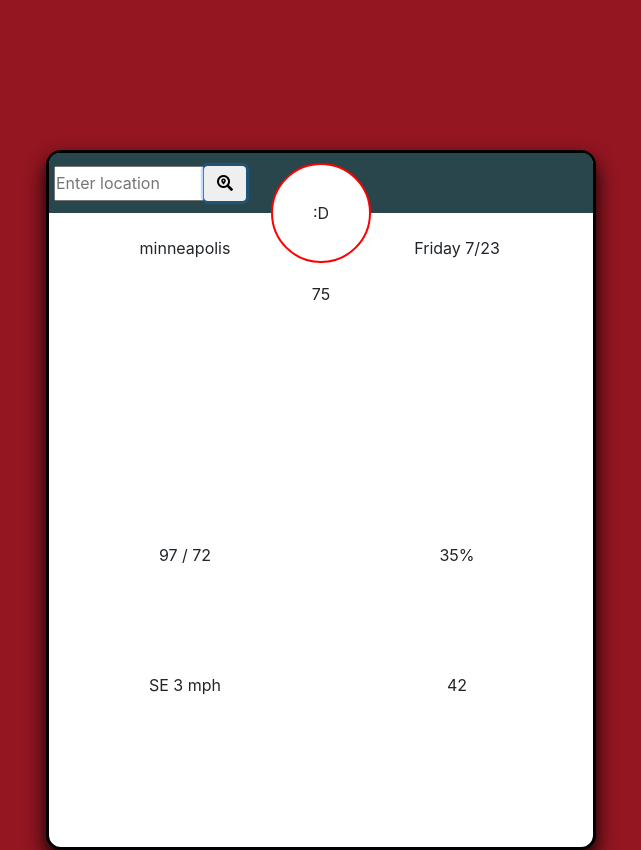
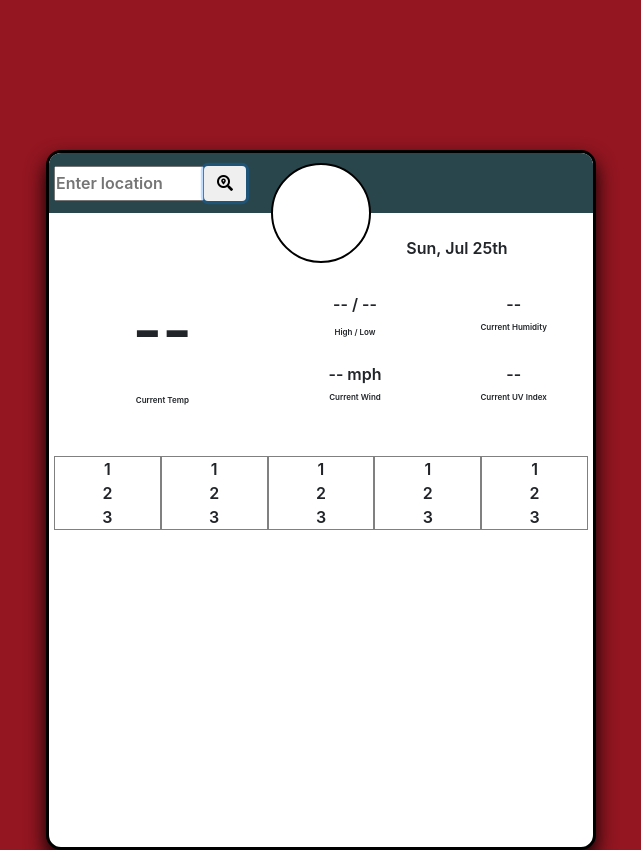
Before and after one commit to clerick44/weather_dashboard, a plain HTML site: page index.html in a window 1280 px wide. Both pictures are taken after a click on the button 544 px from the left and 183 px from the top of the page. Shown: the whole page, without its empty margins (319-960 px from the left). Drawn offline with nearby package versions, Linux system fonts and the light colour scheme; no server answers.

Commit message:
api fetches complete, forecast layout complete, forecast display started in JS

```diff
--- a/assets/script.js
+++ b/assets/script.js
@@ -1,4 +1,6 @@
 $(document).ready(function () {
+  $("#currentDate").html(moment().format("ddd, MMM Do"));
+
   const searchBoxEl = document.querySelector("#searchBox");
   const searchButtonEl = document.querySelector("#searchButton");
   const locationEl = document.querySelector("#location");
@@ -12,20 +14,69 @@ $(document).ready(function () {
 
   searchButtonEl.addEventListener("click", fetchWeather);
 
-  var todayDate;
-
   function fetchWeather() {
-    todayDate = moment().format("ddd, MMM Do");
-
+    const degF = "&#8457";
+    var lat;
+    var lon;
     var locationVal = searchBox.value;
 
-    var fetchUrl =
+    var firstFetchUrl =
       "https://api.openweathermap.org/data/2.5/weather?q=" +
       locationVal +
       "&units=imperial&appid=04540eb612d1334a8fb06879d6710e36";
-    console.log(fetchUrl);
-    fetch(fetchUrl)
-      .then((response) => response.json())
-      .then((data) => console.log(data));
+    var secondFetchUrl =
+      "https://api.openweathermap.org/data/2.5/onecall?lat=" +
+      lat +
+      "&lon=" +
+      lon +
+      "&exclude=minutely,hourly,alerts&appid=04540eb612d1334a8fb06879d6710e36";
+
+    console.log(firstFetchUrl);
+    fetch(firstFetchUrl)
+      .then((response) => {
+        return response.json();
+      })
+      .then((data) => {
+        $("#location").html(data.name);
+        $("#currentIcon").append(
+          $("<img>", {
+            id: "currentConditionsIcon",
+            src:
+              "http://openweathermap.org/img/wn/" +
+              data.weather[0].icon +
+              "@2x.png",
+          })
+        );
+        $("#currentTemp").html(Math.floor(data.main.temp) + degF);
+        $("#currentHumidity").html(data.main.humidity + "%");
+        $("#currentWind").html(Math.round(data.wind.speed) + " mph");
+
+        lat = data.coord.lat;
+        lon = data.coord.lon;
+        var secondFetchUrl =
+          "https://api.openweathermap.org/data/2.5/onecall?lat=" +
+          lat +
+          "&lon=" +
+          lon +
+          "&exclude=minutely,hourly,alerts&appid=04540eb612d1334a8fb06879d6710e36";
+        console.log(secondFetchUrl);
+        fetch(secondFetchUrl)
+          .then((response) => {
+            return response.json();
+          })
+          .then((data) => {
+            $("#high").html(
+              Math.floor(((data.daily[0].temp.max - 273) * 9) / 5 + 32) + degF
+            );
+            $("#low").html(
+              Math.floor(((data.daily[0].temp.min - 273) * 9) / 5 + 32) + degF
+            );
+            $("#currentUvIndex").html(data.current.uvi);
+
+            for (let i = 1; i < data.daily.length; i++) {}
+          });
+      });
+
+    // .catch((data) {});
   }
 });
--- a/assets/style.css
+++ b/assets/style.css
@@ -5,6 +5,7 @@
   --searchBackgroundColor: rgba(40, 70, 75, 1);
   --bodyBackgroundColor: rgba(147, 22, 33, 1);
   --cardBackgroundColor: rgba();
+  font-weight: 600;
 }
 
 body {
@@ -18,7 +19,7 @@ body {
   margin: 150px auto 0 auto;
   background-color: white;
   border-radius: 15px;
-  /* overflow: hidden; */
+  overflow: hidden;
   box-shadow: 0px 10px 20px black;
 }
 
@@ -59,11 +60,16 @@ body {
   width: 100px;
   left: center;
   top: -50px;
-  border: 2px solid red;
+  border: 2px solid black;
   border-radius: 50%;
   display: grid;
   place-items: center;
   background-color: white;
+}
+
+img {
+  max-width: 100%;
+  max-height: 100%;
 }
 
 #location {
@@ -76,13 +82,31 @@ body {
   text-align: center;
 }
 
-/* #currentConditionsContainer {
-  height: 75%;
-  background-color: wheat;
+#currentConditionsContainer {
+  /* background-color: wheat; */
+  height: 20%;
 }
 
-.row {
-  border: 1px solid green;
-  height: 33%;
-  align-content: center;
-} */
+#currentTemp {
+  font-size: 64px;
+}
+
+.box {
+  font-size: 16px;
+  padding: 5px;
+}
+
+.currentLabel {
+  font-size: 8px;
+}
+
+#forecastContainer {
+  margin-top: 35px;
+  /* margin: 0; */
+  justify-content: space-around;
+  margin: 35px 5px 5px 5px;
+}
+
+.forecast {
+  border: 1px solid gray;
+}
--- a/index.html
+++ b/index.html
@@ -54,26 +54,79 @@
         </button>
       </div>
       <div id="cardHeader">
-        <div id="location">minneapolis</div>
-        <div id="currentIcon">:D</div>
+        <div id="location"></div>
+        <div id="currentIcon"></div>
         <div id="currentDate">Friday 7/23</div>
       </div>
 
-      <div id="currentConditionsContainer" class="container h-75">
-        <div class="row h-50">
-          <div id="currentTemp" class="col text-center">75</div>
-        </div>
+      <div id="currentConditionsContainer" class="container">
 
-        <div class="row h-25">
-          <div id="currentHighLow" class="col text-center box">97 / 72</div>
-          <div id="currentHumidity" class="col text-center box">35%</div>
-        </div>
+        <div id="currentConditions" class="row h-100">
 
-        <div class="row h-25">
-          <div id="currentWind" class="col text-center box">SE 3 mph</div>
-          <div id="currentUvIndex" class="col text-center box">42</div>
+          <div id="currentTempContainer" class="col-5 h-100">
+            <div class="row h-100">
+              <div id="currentTemp" class="col-12 text-center">--</div>
+              <div id="currentTempLabel" class="col-12 text-center currentLabel">Current Temp</div>
+            </div>
+          </div>
+
+          <div id="CurrentStatsContainer" class="col-7 h-100">
+            <div class="row h-50">
+              <div id="highLowContainer" class="col text-center box">
+                <div id="currentHighLow" class="col text-center box"><span id="high">--</span> / <span id="low">--</span></div>
+                <div id="highLowLabels" class="col text-center box currentLabel"><span id="highLabel" class="hiLow">High</span> / <span id="lowLabel" class="hiLow">Low</span></div>
+              </div>
+              <div id="currentHumidityContainer" class="col text-center box">
+                <div id="currentHumidity" class="col text-center box">--</div>
+                <div id="currenthumidityLabel" class="col text-center currentLabel">Current Humidity</div>
+              </div>
+            </div>
+
+            <div class="row h-50">
+              <div class="col text-center box">
+               <div id="currentWind" class="col text-center box">-- mph</div>
+                <div id="currentWindLabel" class="col text-center currentLabel">Current Wind</div>
+              </div>
+              <div class="col text-center box">
+                <div id="currentUvIndex" class="col text-center box">--</div>
+                <div id="currentUvLabel" class="col text-center currentLabel">Current UV Index</div>
+              </div>
+            </div>
+          </div>
+
         </div>
       </div>
+
+      <div id="forecastContainer" class="row">
+        <div class="col text-center forecast">
+          <div class="col icon">1</div>
+          <div class="col highlow">2</div>
+          <div class="col highLowLabel">3</div>
+        </div>
+        <div class="col text-center forecast">
+          <div class="col icon">1</div>
+          <div class="col highlow">2</div>
+          <div class="col highLowLabel">3</div>
+        </div>
+        <div class="col text-center forecast">
+          <div class="col icon">1</div>
+          <div class="col highlow">2</div>
+          <div class="col highLowLabel">3</div>
+        </div>
+        <div class="col text-center forecast">
+          <div class="col icon">1</div>
+          <div class="col highlow">2</div>
+          <div class="col highLowLabel">3</div>
+        </div>
+        <div class="col text-center forecast">
+          <div class="col icon">1</div>
+          <div class="col highlow">2</div>
+          <div class="col highLowLabel">3</div>
+        </div>
+      </div>
+
+
+
     </div>
   </body>
 </html>
```
